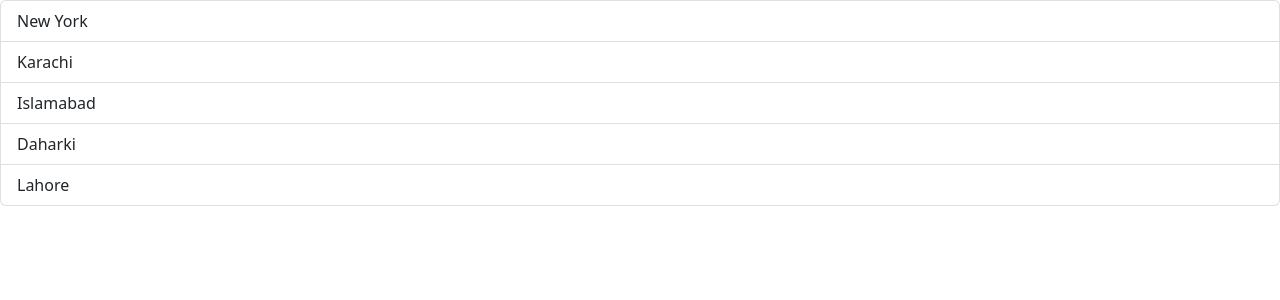
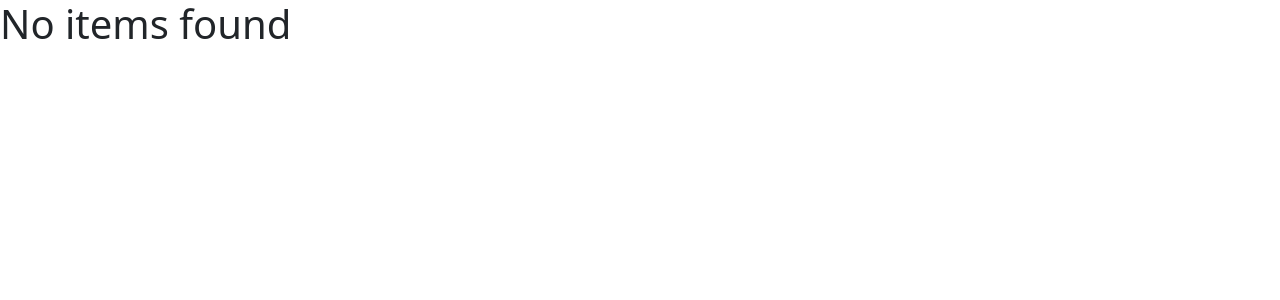
Before and after one commit to DevAdnan33/react-with-typescript, a React (Vite) app: page / in a window 1280 px wide. Shown: the top 300 px of the page. Built offline with nearby package versions, Linux system fonts and the light colour scheme.

Commit message:
Conditional Rendering 1.0

```diff
--- a/src/components/ListGroup.tsx
+++ b/src/components/ListGroup.tsx
@@ -1,7 +1,10 @@
-const items = ['New York', 'Karachi', 'Islamabad', 'Daharki', 'Lahore']
+let items = ['New York', 'Karachi', 'Islamabad', 'Daharki', 'Lahore']
+items = []
+let message = (items.length === 0 ? <h1>No items found</h1> : null)
+function ListGroup() {
 
-function ListGroup() {
     return <>
+        {message}
         <ul className="list-group">
             {items.map(item => <li key={item} className="list-group-item">{item}</li>)}
         </ul></>
```
